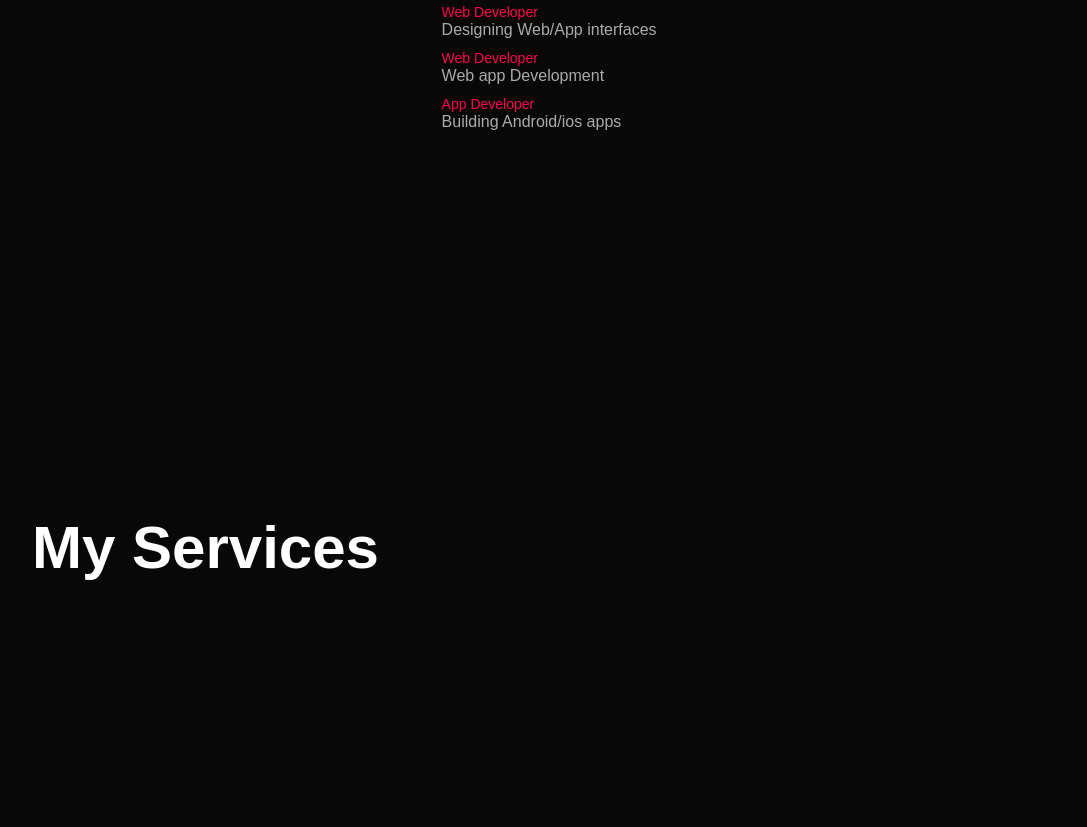
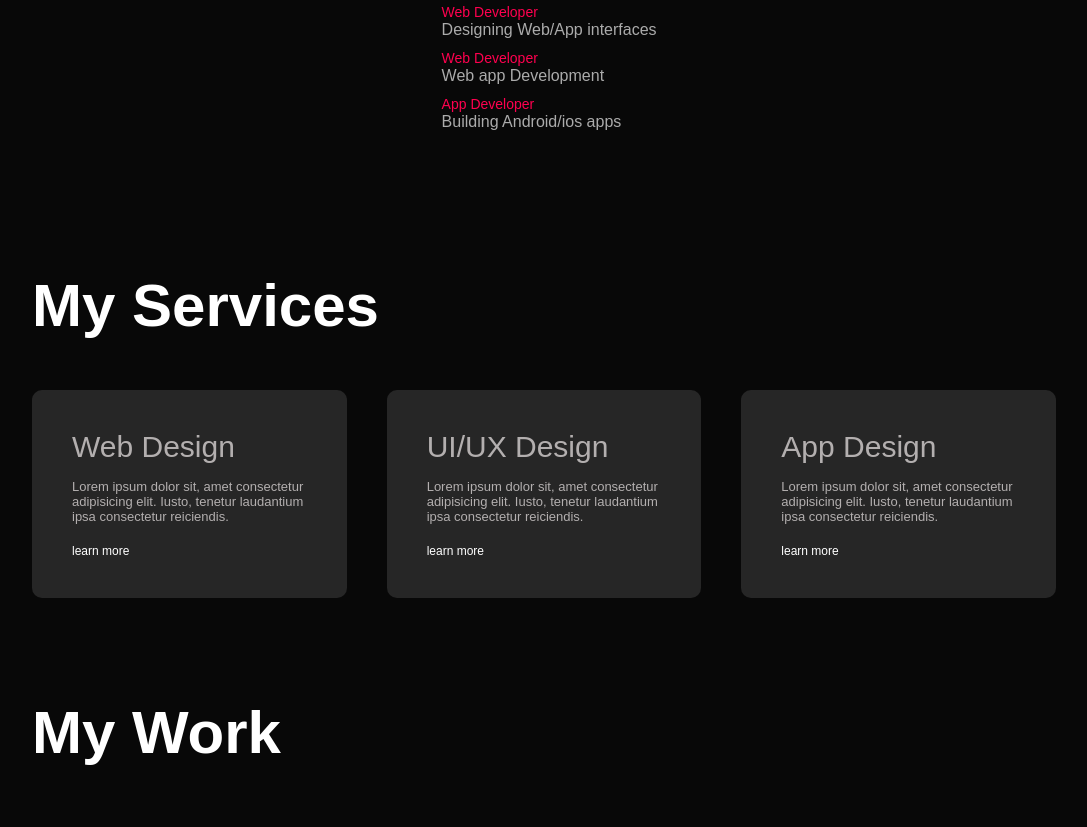
Before and after one commit to Abhi-Yadu1C/Portfolio-css-js, a plain HTML site: page index.html in a window 1280 px wide. Shown: the part 1127-1954 px from the top of the page, without its empty margins (96-1183 px from the left). Before the commit the page ends 1749 px from the top, so only its background shows below. Drawn offline with Linux system fonts and the light colour scheme.

Commit message:
services

```diff
--- a/index.html
+++ b/index.html
@@ -5,6 +5,7 @@
     <meta name="viewport" content="width=device-width, initial-scale=1.0">
     <title>Personal Portfolio Website - Abhishek Yadav</title>
     <link rel="stylesheet" href="style.css">
+
 </head>
 <body>
     <div id="header">
@@ -77,10 +78,34 @@
     <div class="container">
         <h1 class="sub-title">My Services</h1>
         <div class="services-list">
-
+            <div>
+                <h2>Web Design</h2>
+                <p>Lorem ipsum dolor sit, amet consectetur adipisicing elit. Iusto, tenetur laudantium ipsa consectetur reiciendis.</p>
+                <a href="#">learn more</a>
+            </div>
+            <div>
+                <h2>UI/UX Design</h2>
+                <p>Lorem ipsum dolor sit, amet consectetur adipisicing elit. Iusto, tenetur laudantium ipsa consectetur reiciendis.</p>
+                <a href="#">learn more</a>
+            </div>
+            <div>
+                <h2>App Design</h2>
+                <p>Lorem ipsum dolor sit, amet consectetur adipisicing elit. Iusto, tenetur laudantium ipsa consectetur reiciendis.</p>
+                <a href="#">learn more</a>
+            </div>
         </div>
     </div>
 </div>
+
+<!-- =========================Portfolio================== -->
+
+<div id="portfolio">
+    <div class="container">
+        <h1 class="sub-title">My Work</h1>
+
+    </div>
+</div>
+
 
 
 <script>
--- a/style.css
+++ b/style.css
@@ -62,7 +62,7 @@ ul li a:hover{
 /*--------------------about-------------*/
 
 #about{
-    height: 100vh;
+
     padding: 80px 0;
     color: #ababab;
 }
@@ -136,9 +136,41 @@ ul li a:hover{
 #services{
     padding: 30px 0;
 }
-.Services-list{
+.services-list{
     display: grid;
     grid-template-columns: repeat(auto-fit, minmax(250px, 1fr));
     grid-gap: 40px;
     margin-top: 50px;
 }
+
+.services-list div{
+    background-color: #262626;
+    padding: 40px;
+    font-size: 13px;
+    font-weight: 300;
+    border-radius: 10px;
+    transform: background 0.5s, transform 0.5s;
+}
+.services-list div i{
+    font-size: 50px;
+    margin-bottom: 30px;
+}
+.services-list div h2{
+    font-size: 30px;
+    font-weight: 500;
+    margin-bottom: 15px;
+}
+.services-list div a{
+    text-decoration: none;
+    color: #fff;
+    font-size: 12px;
+    margin-top: 20px;
+    display: inline-block;
+}
+
+/* ======================portfolio=================== */
+
+#portfolio{
+    padding: 50px 0;
+
+}
```
